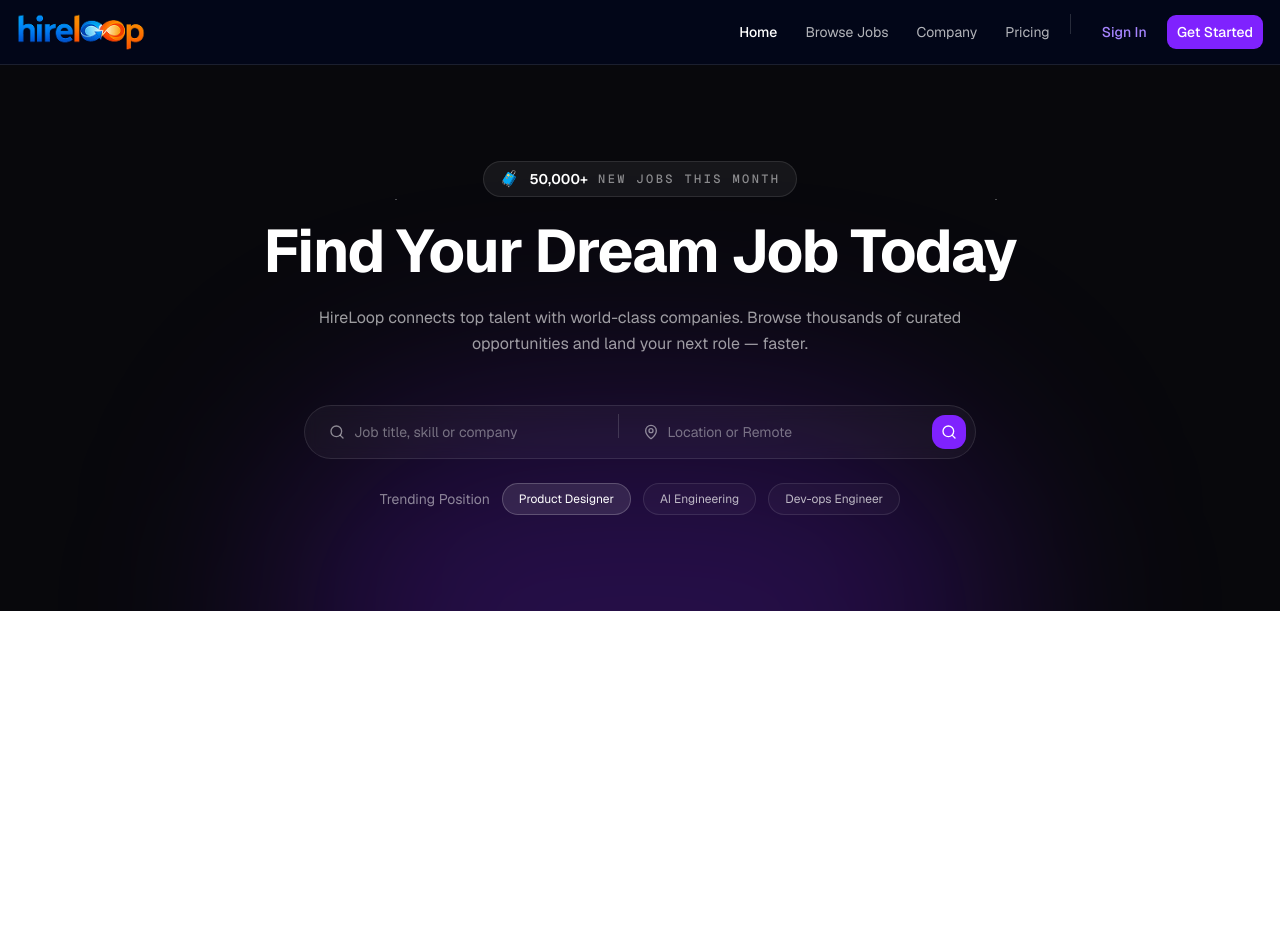
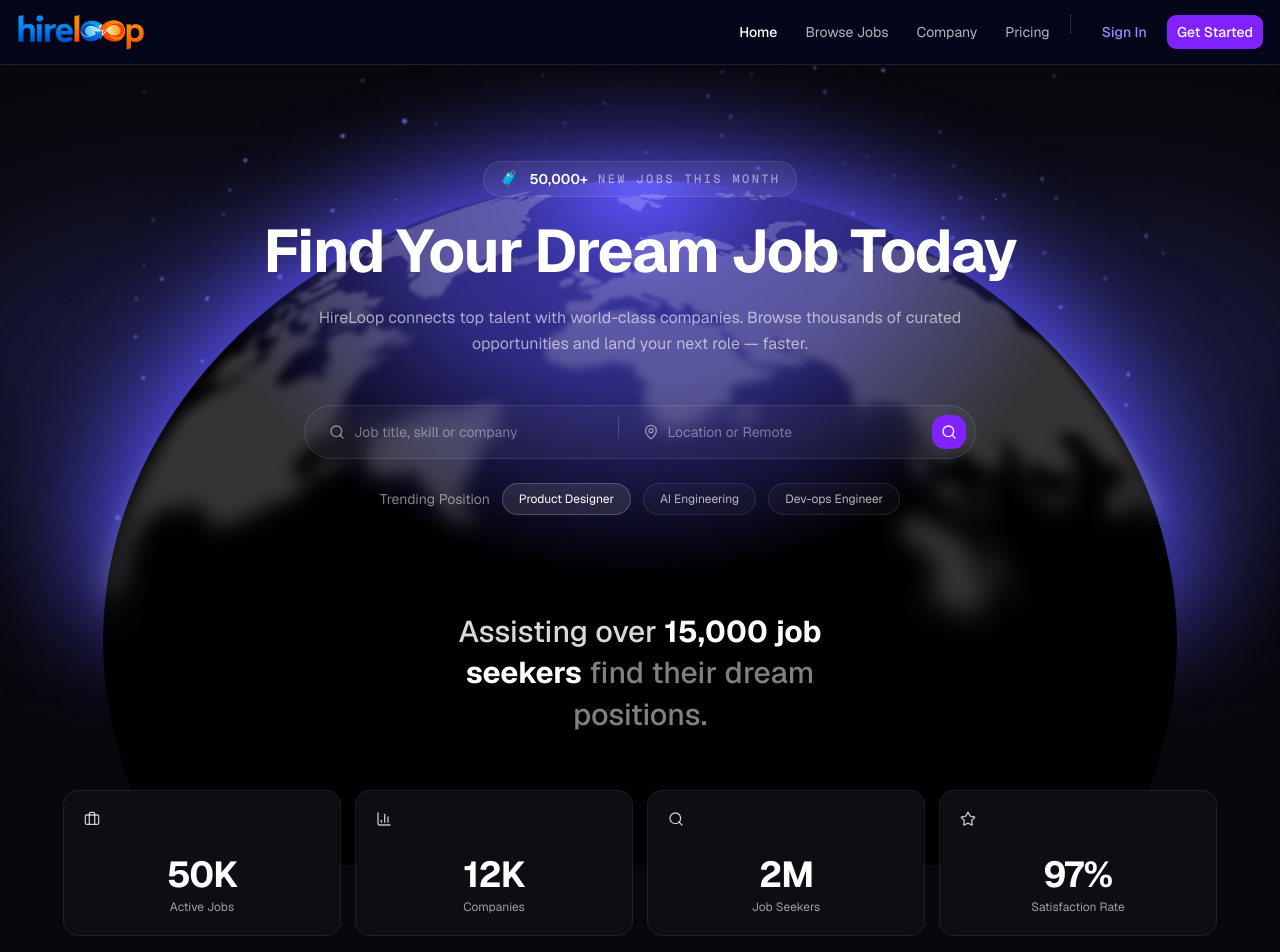
Before and after one commit to atikhasananik/hireloop, a Next.js app: page / in a window 1280 px wide. Shown: the top 952 px of the page. Before the commit the page ends 800 px from the top, so only its background shows below. Built offline with nearby package versions, Linux system fonts and the light colour scheme.

Commit message:
glove section add

```diff
--- a/app/page.tsx
+++ b/app/page.tsx
@@ -1,5 +1,17 @@
 import HeroSection from "@/components/home/HeroSection"
+import GlobeSection from "@/components/home/GlobeSection"
+import GlobeBackground from "@/components/home/GlobeBackground"
 
 export default function Page() {
-  return <HeroSection />
+  return (
+    <main className="relative isolate bg-[#08080c] text-white">
+      {/* globe background behind the whole page (first screen) */}
+      <GlobeBackground />
+
+      <div className="relative z-10">
+        <HeroSection />
+        <GlobeSection />
+      </div>
+    </main>
+  )
 }
--- /dev/null
+++ b/components/home/GlobeBackground.tsx
@@ -0,0 +1,41 @@
+import Image from "next/image"
+import globe from "@/app/images/globe.png"
+
+const starPatternStyle = {
+  backgroundImage:
+    "radial-gradient(1px 1px at 12% 20%, rgba(255,255,255,0.45) 50%, transparent 51%)," +
+    "radial-gradient(1px 1px at 38% 12%, rgba(255,255,255,0.3) 50%, transparent 51%)," +
+    "radial-gradient(1.5px 1.5px at 66% 32%, rgba(255,255,255,0.4) 50%, transparent 51%)," +
+    "radial-gradient(1px 1px at 86% 62%, rgba(255,255,255,0.3) 50%, transparent 51%)," +
+    "radial-gradient(1px 1px at 24% 72%, rgba(255,255,255,0.25) 50%, transparent 51%)," +
+    "radial-gradient(1.5px 1.5px at 55% 88%, rgba(255,255,255,0.25) 50%, transparent 51%)",
+  backgroundSize: "600px 420px",
+}
+
+// page-level background layer: absolutely positioned at the top of the page,
+// filling the first screen. The globe image's white/pink sky is blended away
+// via mix-blend-multiply over the dark background; the glow div painted under
+// the image becomes a halo ring around the sphere.
+const GlobeBackground = () => (
+  <div
+    aria-hidden
+    className="pointer-events-none absolute top-0 left-0 h-screen w-full overflow-hidden"
+  >
+    {/* halo glow around the sphere's top edge */}
+    <div className="absolute top-[12vw] left-1/2 h-[26vw] w-[110vw] -translate-x-1/2 rounded-full bg-indigo-500/20 blur-[80px]" />
+
+    {/* stars */}
+    <div className="absolute inset-x-0 top-0 h-[60%] opacity-70" style={starPatternStyle} />
+
+    {/* globe */}
+    <Image
+      src={globe}
+      alt=""
+      priority
+      sizes="100vw"
+      className="absolute top-0 left-1/2 w-full max-w-none -translate-x-1/2 -translate-y-[38%] "
+    />
+  </div>
+)
+
+export default GlobeBackground
--- /dev/null
+++ b/components/home/GlobeSection.tsx
@@ -0,0 +1,29 @@
+import StatCard, { type Stat } from "./StatCard"
+import { BarChart3, Briefcase, Search, Star } from "lucide-react"
+
+const stats: Stat[] = [
+  { icon: Briefcase, value: "50K", label: "Active Jobs" },
+  { icon: BarChart3, value: "12K", label: "Companies" },
+  { icon: Search, value: "2M", label: "Job Seekers" },
+  { icon: Star, value: "97%", label: "Satisfaction Rate" },
+]
+
+// caption + stat cards that sit over the page-level globe background
+const GlobeSection = () => {
+  return (
+    <section className="relative px-4 pb-24 text-center sm:pb-32 sm:px-6">
+      <h2 className="mx-auto max-w-md text-2xl font-medium leading-snug text-white/85 sm:text-3xl">
+        Assisting over <span className="font-bold text-white">15,000 job seekers</span>{" "}
+        <span className="text-white/50">find their dream positions.</span>
+      </h2>
+
+      <div className="mx-auto mt-10 grid w-full max-w-6xl grid-cols-2 gap-3 sm:mt-14 sm:grid-cols-4 sm:gap-4">
+        {stats.map((stat) => (
+          <StatCard key={stat.label} {...stat} />
+        ))}
+      </div>
+    </section>
+  )
+}
+
+export default GlobeSection
--- a/components/home/HeroSearchForm.tsx
+++ b/components/home/HeroSearchForm.tsx
@@ -28,10 +28,10 @@ const HeroSearchForm = ({
         const params = new URLSearchParams({ quary: keyword, location })
         router.push(`/jobs?${params.toString()}`)
       }}
-      className="mx-auto flex w-full max-w-2xl flex-col gap-2 rounded-full border border-white/10 bg-white/[0.04] p-2 backdrop-blur-sm transition-colors focus-within:border-white/20 focus-within:bg-white/[0.07] sm:flex-row sm:items-center"
+      className="mx-auto flex items-center justify-between w-full max-w-2xl flex-col gap-2 rounded-full border border-white/10 bg-white/[0.04] p-2 backdrop-blur-sm transition-colors focus-within:border-white/20 focus-within:bg-white/[0.07] sm:flex-row sm:items-center"
     >
       {/* Keyword */}
-      <div className="relative h-10 sm:h-9 sm:flex-1">
+      <div className="relative h-10 sm:h-9  sm:flex-1">
         <Search className="pointer-events-none absolute top-1/2 left-4 size-4 -translate-y-1/2 text-white/50" />
         <Input
           type="text"
--- a/components/home/HeroSection.tsx
+++ b/components/home/HeroSection.tsx
@@ -14,31 +14,10 @@ const inactivePillClasses =
 const HeroSection = () => {
   const [keyword, setKeyword] = useState("")
   const [location, setLocation] = useState("")
-  console.log("keyword",keyword,"location",location)
 
   return (
-    <section className="relative overflow-hidden bg-[#08080c] px-4 py-24 text-white">
-      {/* Decorative stars */}
-      <div
-        aria-hidden
-        className="absolute inset-0 opacity-70"
-        style={{
-          backgroundImage:
-            "radial-gradient(1px 1px at 12% 20%, rgba(255,255,255,0.45) 50%, transparent 51%)," +
-            "radial-gradient(1px 1px at 38% 12%, rgba(255,255,255,0.3) 50%, transparent 51%)," +
-            "radial-gradient(1.5px 1.5px at 66% 32%, rgba(255,255,255,0.4) 50%, transparent 51%)," +
-            "radial-gradient(1px 1px at 86% 62%, rgba(255,255,255,0.3) 50%, transparent 51%)," +
-            "radial-gradient(1px 1px at 24% 72%, rgba(255,255,255,0.25) 50%, transparent 51%)," +
-            "radial-gradient(1.5px 1.5px at 55% 88%, rgba(255,255,255,0.25) 50%, transparent 51%)",
-          backgroundSize: "600px 420px",
-        }}
-      />
+    <section className="relative px-4 py-24 text-white">
 
-      {/* Bottom glow */}
-      <div
-        aria-hidden
-        className="pointer-events-none absolute bottom-[-220px] left-1/2 h-[420px] w-[720px] -translate-x-1/2 rounded-full bg-violet-600/25 blur-[110px]"
-      />
 
       <div className="relative mx-auto flex max-w-5xl flex-col items-center gap-6 text-center">
         {/* Announcement pill */}
--- /dev/null
+++ b/components/home/StatCard.tsx
@@ -0,0 +1,24 @@
+import type { LucideIcon } from "lucide-react"
+import { BarChart3, Briefcase, Search, Star } from "lucide-react"
+import { Card, CardContent } from "../ui/card"
+
+export type Stat = {
+  icon: LucideIcon
+  value: string
+  label: string
+}
+
+// dark, left-aligned stat card matching the reference design
+const StatCard = ({ icon: Icon, value, label }: Stat) => (
+  <Card className="bg-[#0d0e14]! py-0! ring-white/10!">
+    <CardContent className="flex h-32 flex-col justify-between p-4 sm:h-36 sm:p-5">
+      <Icon className="size-4 text-white/75" />
+      <div>
+        <p className="text-3xl font-bold tracking-tight text-white sm:text-4xl">{value}</p>
+        <p className="mt-1 text-xs text-white/60">{label}</p>
+      </div>
+    </CardContent>
+  </Card>
+)
+
+export default StatCard
```
